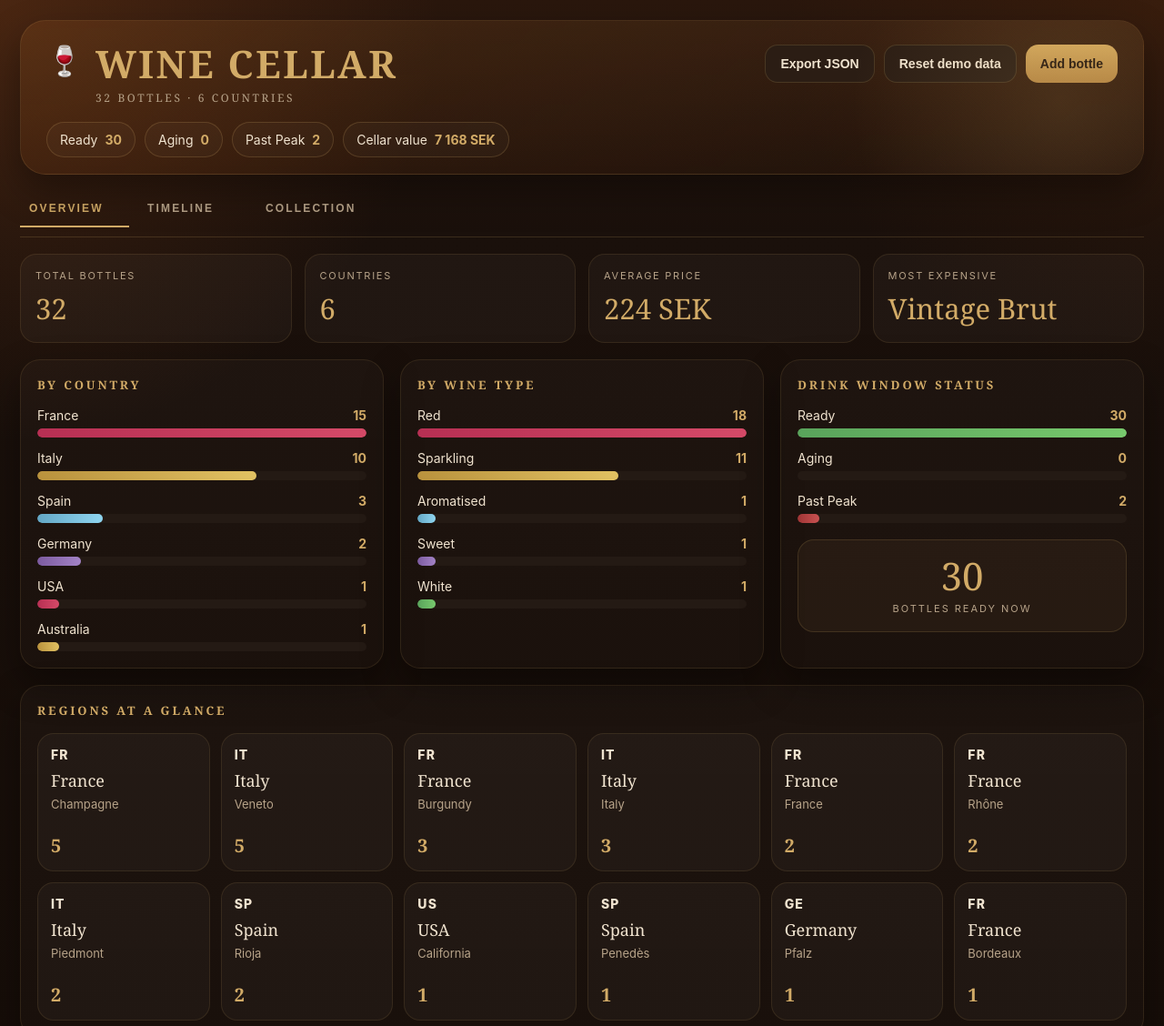
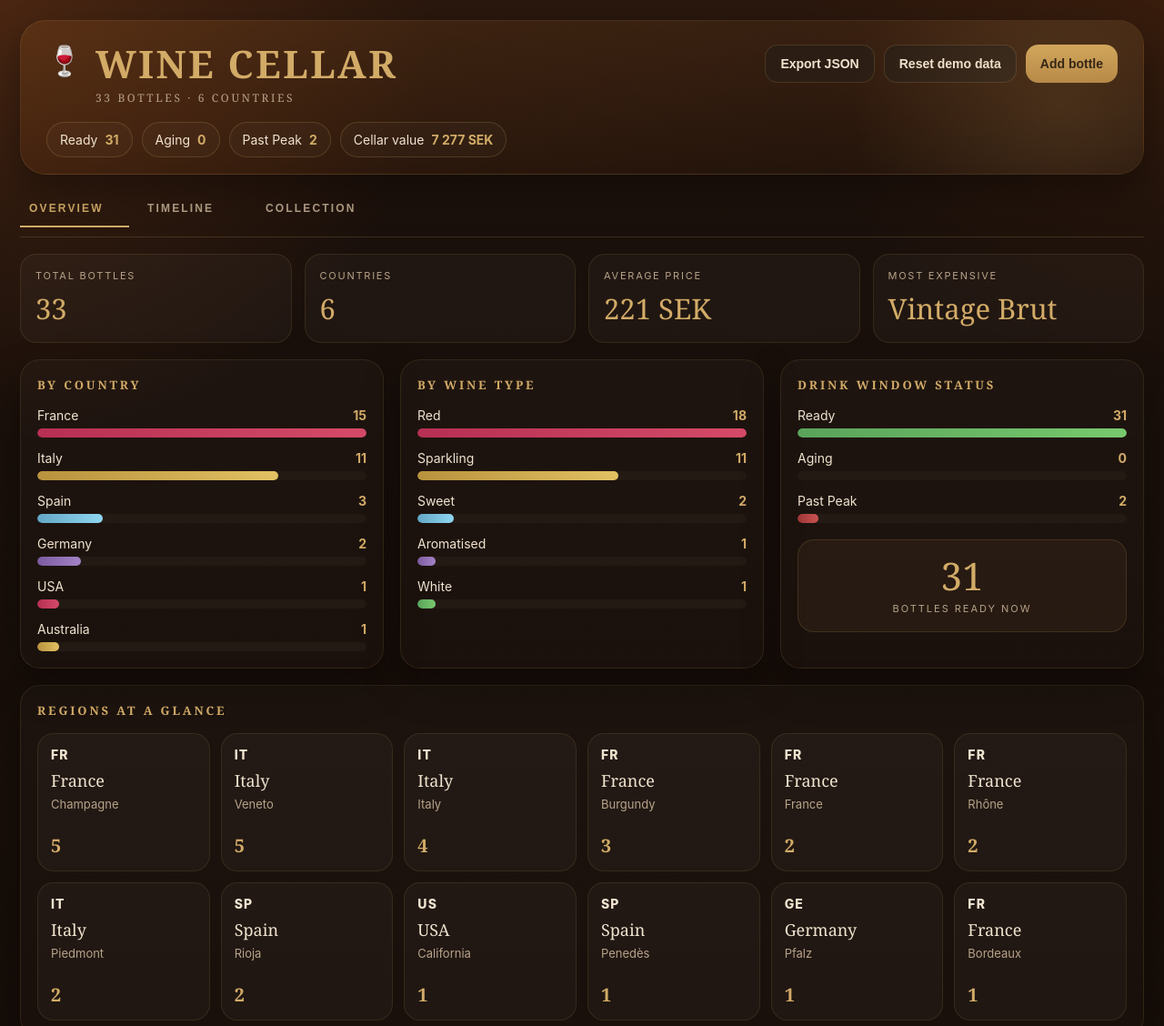
Before and after one commit to ChristianBlomstrom/wine-cellar-app, a plain HTML site: page index.html in a window 1280 px wide. Shown: the top 1128 px of the page at 91% size. Drawn offline with Linux system fonts and the light colour scheme.

Commit message:
Update index.html

```diff
--- a/index.html
+++ b/index.html
@@ -1258,6 +1258,21 @@
         notes: "Reduced alcohol 9.5%.",
         quantity: 1
       },
+      {
+  id: crypto.randomUUID(),
+  name: "Grande Alberone Moscato Spumante Dolce",
+  producer: "Grande Alberone",
+  country: "Italy",
+  region: "Italy",
+  type: "Sweet",
+  vintage: "NV",
+  priceSek: 109,
+  drinkFrom: 2023,
+  drinkTo: 2026,
+  food: "desserts, fruit",
+  notes: "Sweet sparkling moscato.",
+  quantity: 1
+},
       {
         id: crypto.randomUUID(),
         name: "Reserva Rioja",
```
